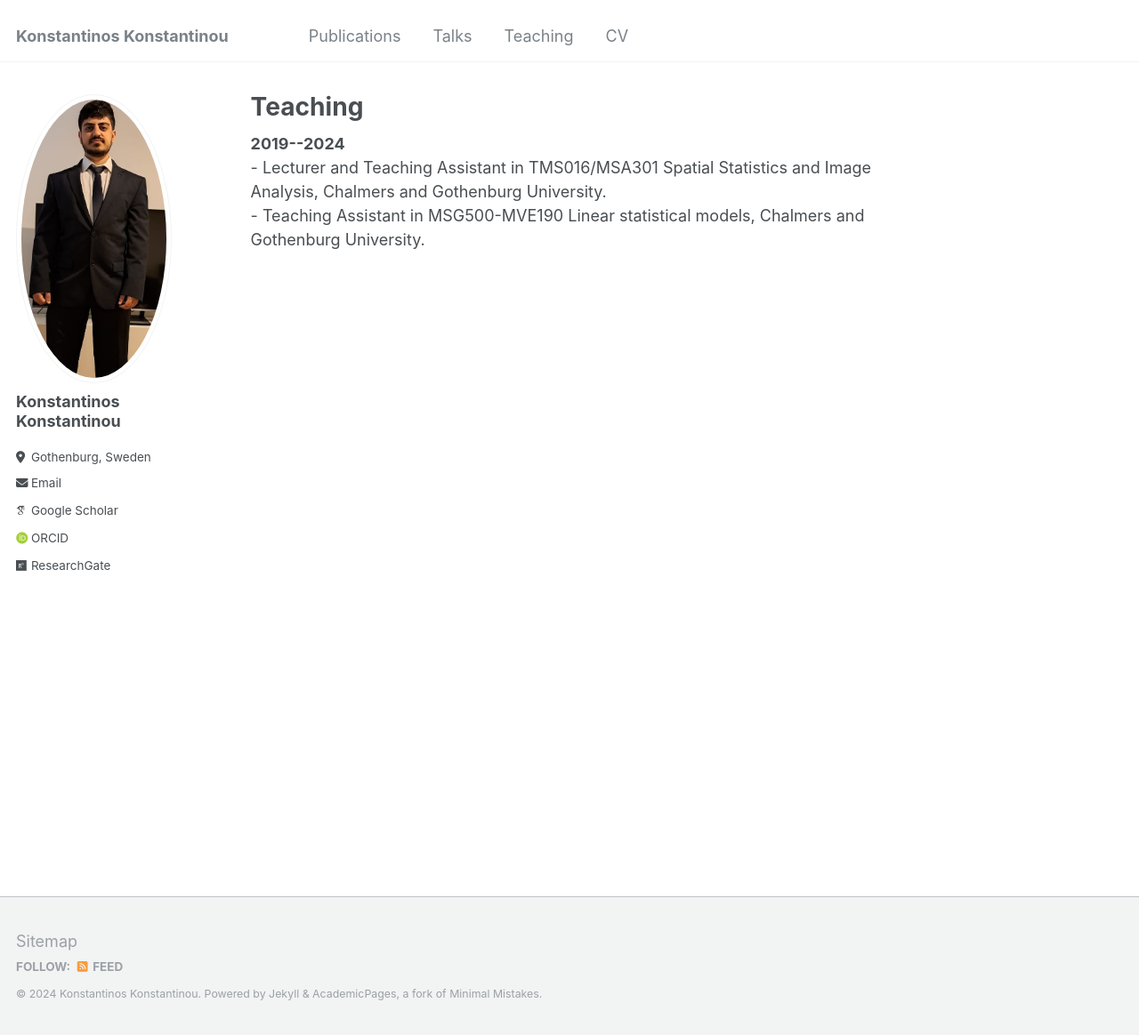
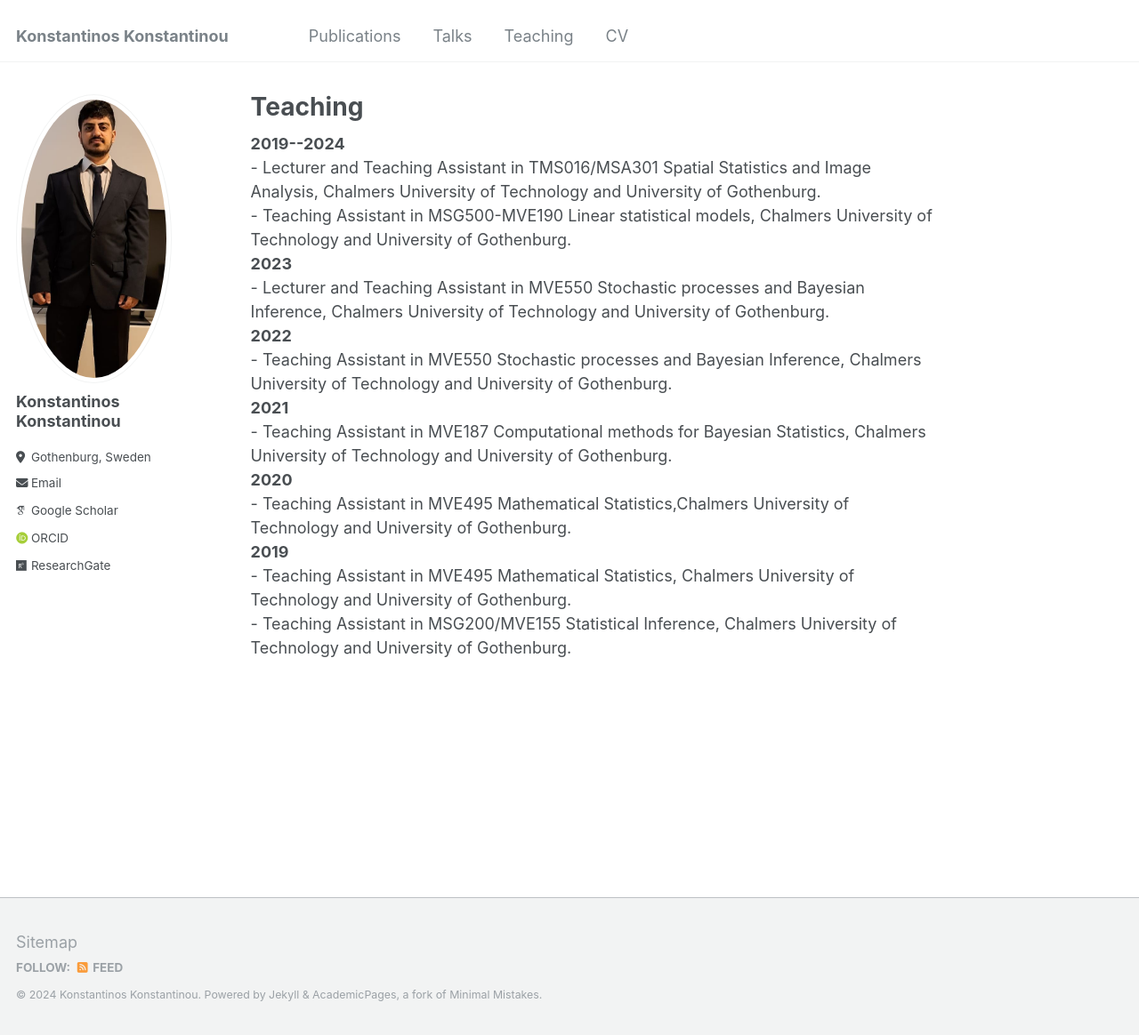
Before and after one commit to KKonstantinos/KKonstantinos.github.io, a Jekyll site: the page built from _pages/teaching.html, in a window 1280 px wide and 1164 px high. Shown: the whole window at 89% size. Built offline with Jekyll 4.4.1, drawn with Linux system fonts in a browser that asks for light colours; some web fonts are replaced.

Commit message:
Update teaching.html

```diff
--- a/_pages/teaching.html
+++ b/_pages/teaching.html
@@ -6,5 +6,17 @@ author_profile: true
 
 <p>
   <b> 2019--2024 </b><br>
-- Lecturer and Teaching Assistant in TMS016/MSA301 Spatial Statistics and Image Analysis, Chalmers and Gothenburg University. <br>
-- Teaching Assistant in MSG500-MVE190 Linear statistical models, Chalmers and Gothenburg University. <br>
+- Lecturer and Teaching Assistant in TMS016/MSA301 Spatial Statistics and Image Analysis, Chalmers University of Technology and University of Gothenburg. <br>
+- Teaching Assistant in MSG500-MVE190 Linear statistical models, Chalmers University of Technology and University of Gothenburg. <br>
+
+<b> 2023 </b><br>
+  -  Lecturer and Teaching Assistant in MVE550 Stochastic processes and Bayesian Inference, Chalmers University of Technology and University of Gothenburg. <br>
+<b> 2022 </b><br>
+  - Teaching Assistant in MVE550 Stochastic processes and Bayesian Inference, Chalmers University of Technology and University of Gothenburg. <br>
+ <b> 2021 </b><br>
+  - Teaching Assistant in MVE187 Computational methods for Bayesian Statistics, Chalmers University of Technology and University of Gothenburg. <br>
+ <b> 2020 </b><br>
+  - Teaching Assistant in MVE495 Mathematical Statistics,Chalmers University of Technology and University of Gothenburg. <br>
+  <b> 2019 </b><br>
+  - Teaching Assistant in MVE495 Mathematical Statistics, Chalmers University of Technology and University of Gothenburg. <br>
+  - Teaching Assistant in MSG200/MVE155 Statistical Inference, Chalmers University of Technology and University of Gothenburg. <br>
```
